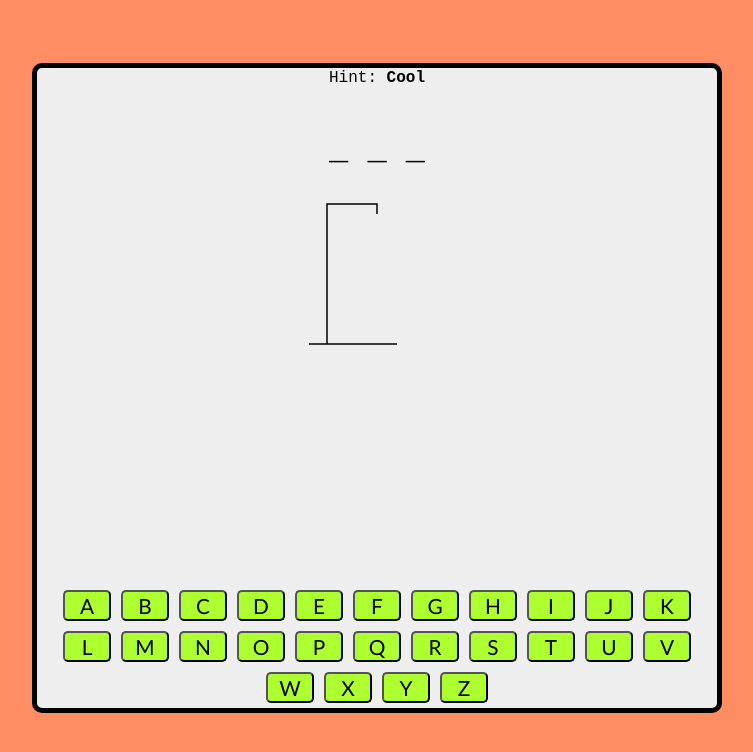
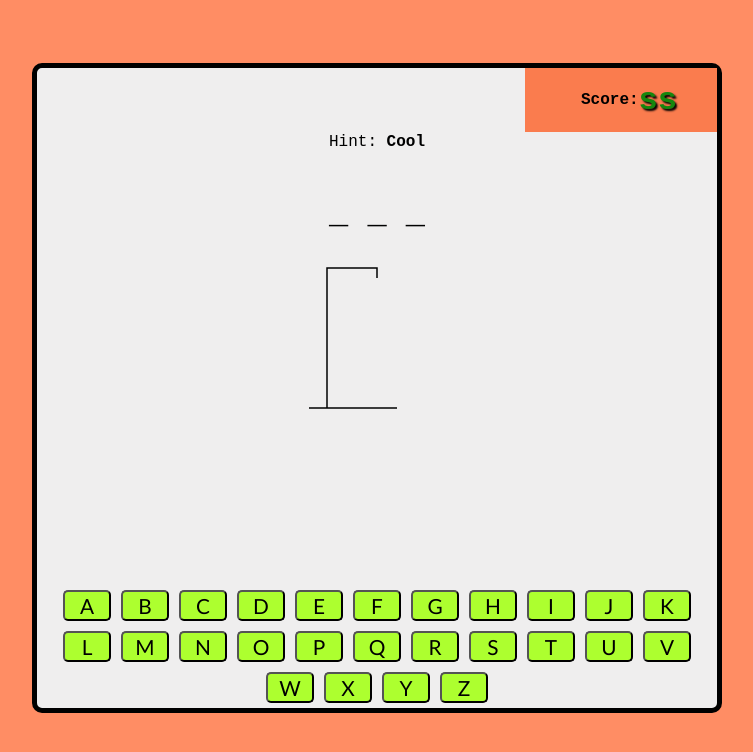
Before and after one commit to jonas-jasul/hangman, a plain HTML site: page gameWindow.html in a window 1280 px wide. Shown: the whole page, without its empty margins (263-1016 px from the left). Drawn offline with Linux system fonts and the light colour scheme.

Commit message:
added score

```diff
--- a/css/hangman.css
+++ b/css/hangman.css
@@ -168,3 +168,29 @@ canvas {
     color: rgb(134, 14, 14);
     text-shadow: 2px 2px 2px black;
 }
+
+#scoreDiv {
+    font-family: 'Courier New', Courier, monospace;
+    font-weight: 800;
+    display: flex;
+    flex-direction: col;
+    justify-content: right;
+    align-items: center;
+    height:10%;
+    margin-left: auto;
+    width: 20%;
+    background-color: rgb(250, 124, 78);
+    padding-right: 5vh;
+    padding-left: 2vh;
+}
+
+#scoreDiv #score {
+    font-size: 2em;
+    color: rgb(22, 134, 14);
+    text-shadow: 2px 2px 2px black;
+}
+
+@font-face {
+    font-family: 'scoreFont';
+    src: url(https://github.com/jonas-jasul/hangman/blob/master/fonts/LcdSolid-VPzB.ttf?raw=true);
+}
--- a/gameWindow.html
+++ b/gameWindow.html
@@ -15,12 +15,16 @@
     <body>
         <div class="mainBackground">
             <div class="gameplayWindow">
+                <div id="scoreDiv">
+                    <span id="scoreText">Score: </span> <span id="score">ss</span>
+                </div>
                 <div class="guessingWordDiv">
 
                     <span id="hintText">Hint: </span> <span id="hint"></span>
                     <br>
                     <span id="wordToGuess"></span>
                 </div>
+
 
                 <div class="hangmanDiv">
                     <canvas id="canvas"></canvas>
--- a/js/hangman.js
+++ b/js/hangman.js
@@ -10,6 +10,7 @@ const words = [
 let guess = [];
 let wordInProgress = null;
 
+let score = 0;
 
 let wordToGuess = document.getElementById('wordToGuess');
 
@@ -158,6 +159,8 @@ function drawRightArm() {
     ctx.stroke();
 }
 
+
+
 function drawLeftLeg() {
     var ctx = canvas.getContext('2d');
     ctx.beginPath();
@@ -195,7 +198,6 @@ function drawHangman() {
         else if (incorrectGuesses === 6) {
             drawRightLeg();
         }
-        console.log(incorrectGuesses);
     }
 }
 
```
